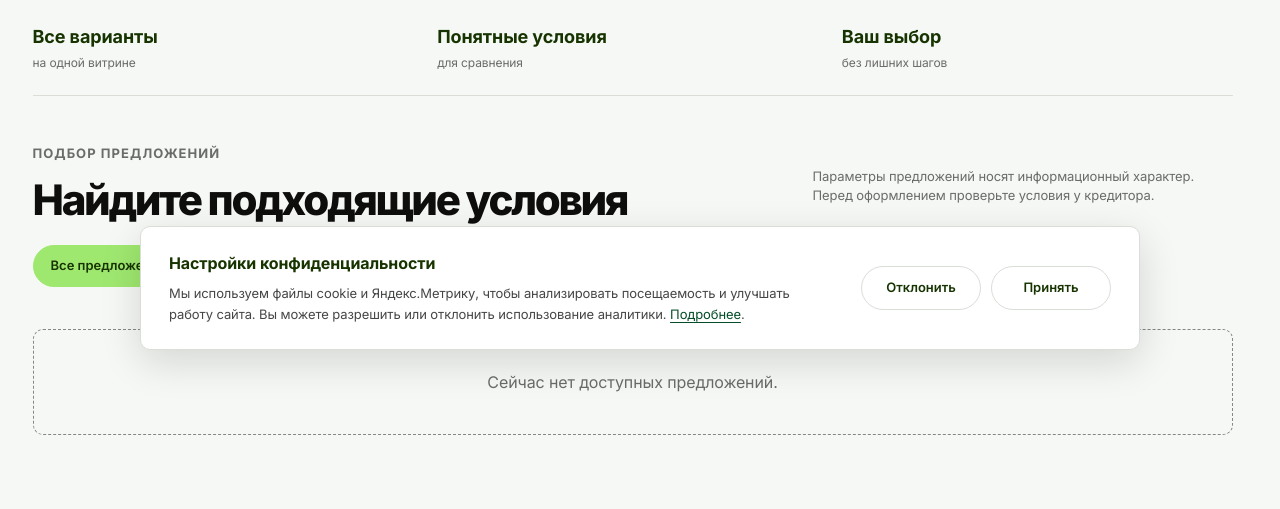
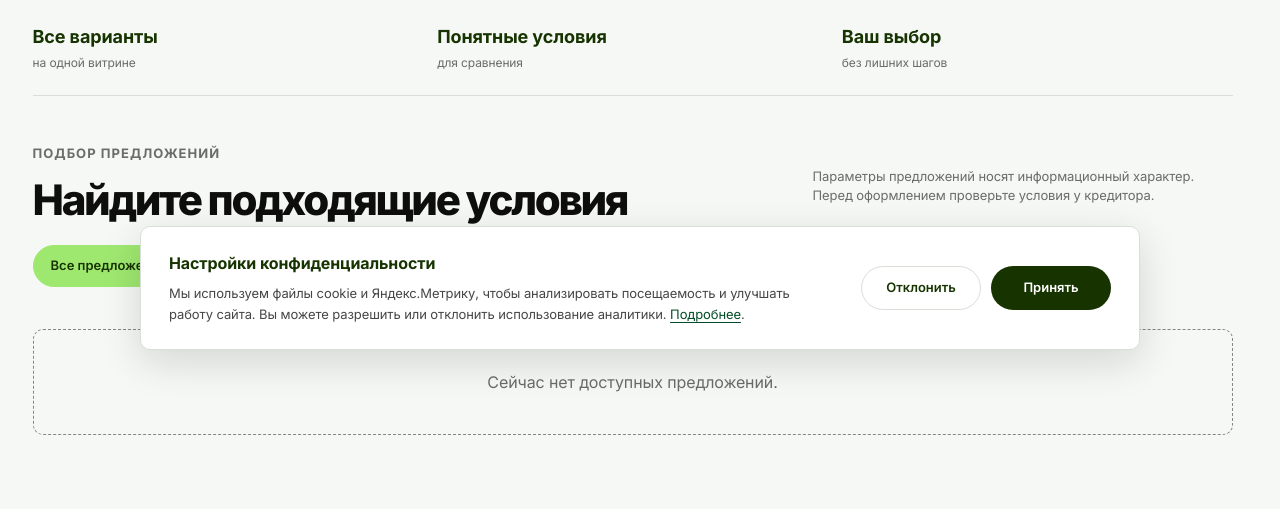
Before and after one commit to ivanlbdv/showcase, a Django app: page / in a window 1280 px wide. Shown: the part 426-935 px from the top of the page. Run offline with Django 5.2, Linux system fonts and the light colour scheme; data that the repository does not hold is empty.

Commit message:
version 49

```diff
--- a/project/showcase/static/showcase/css/errors.css
+++ b/project/showcase/static/showcase/css/errors.css
@@ -101,7 +101,7 @@
   border-top: 1px solid var(--line);
   padding: 17px 0 25px;
   color: var(--slate);
-  font-size: 11px;
+  font-size: 12px;
 }
 
 @media (max-width: 680px) {
--- a/project/showcase/templates/showcase/includes/cookie_banner.html
+++ b/project/showcase/templates/showcase/includes/cookie_banner.html
@@ -15,7 +15,7 @@
             type="button" data-cookie-choice="rejected">
       Отклонить
     </button>
-    <button class="cookie-banner__button cookie-banner__button--secondary"
+    <button class="cookie-banner__button cookie-banner__button--primary"
             type="button" data-cookie-choice="accepted">
       Принять
     </button>
```
